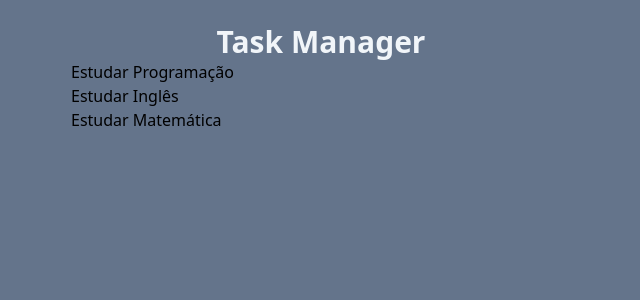
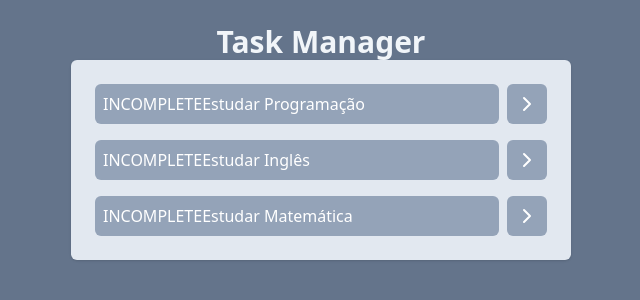
Before and after one commit to luis-paulo-tdo/estudo-react-gerenciador-tarefas, a React (Vite) app: page / in a window 1280 px wide. Shown: the top 300 px of the page, without its empty margins (319-959 px from the left). Built offline with nearby package versions, Linux system fonts and the light colour scheme.

Commit message:
Criando uma função para alterar o state da lista de tasks ao clicar em um dos botões.

```diff
--- a/package.json
+++ b/package.json
@@ -10,6 +10,7 @@
     "preview": "vite preview"
   },
   "dependencies": {
+    "lucide-react": "^0.435.0",
     "react": "^18.3.1",
     "react-dom": "^18.3.1"
   },
--- a/src/App.jsx
+++ b/src/App.jsx
@@ -25,13 +25,24 @@
     },
   ]);
 
+  function onTaskClick(taskId) {
+    const newTasks = tasks.map((task) => {
+      if (task.id == taskId) {
+        return { ...task, isCompleted: !task.isCompleted };
+      }
+
+      return task;
+    });
+    setTasks(newTasks);
+  }
+
   return (
     <div className="w-screen h-screen bg-slate-500 flex justify-center p-6">
       <div className="w-[500px]">
         <h1 className="text-3xl text-slate-100 font-bold text-center">
           Task Manager
         </h1>
-        <Tasks tasks={tasks} />
+        <Tasks tasks={tasks} onTaskClick={onTaskClick} />
       </div>
     </div>
   );
--- a/src/components/Tasks.jsx
+++ b/src/components/Tasks.jsx
@@ -1,10 +1,23 @@
+import { ChevronRightIcon } from "lucide-react";
+
 function Tasks(props) {
   return (
-    <h1>
+    <ul className="space-y-4 p-6 bg-slate-200 rounded-md shadow">
       {props.tasks.map((task) => (
-        <p>{task.title}</p>
+        <li key={task.id} className="flex gap-2">
+          <button
+            onClick={() => props.onTaskClick(task.id)}
+            className="bg-slate-400 w-full text-left text-white p-2 rounded-md"
+          >
+            {task.isCompleted ? "COMPLETE" : "INCOMPLETE"}
+            {task.title}
+          </button>
+          <button className="bg-slate-400 text-white p-2 rounded-md">
+            <ChevronRightIcon />
+          </button>
+        </li>
       ))}
-    </h1>
+    </ul>
   );
 }
 
```
Also changed, not shown: 1 other file (tests, documents, lock files or other folders).
